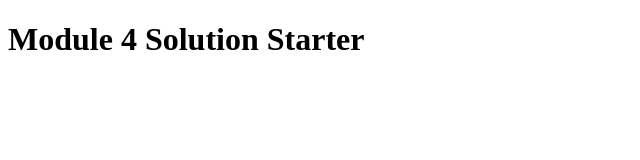
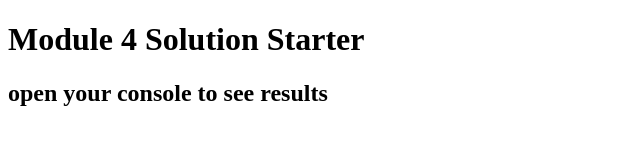
Before and after one commit to RishabhMishra19/Coursera-Asssignments, a plain HTML site: page assignment-3/index.html in a window 1280 px wide. Shown: the whole page, without its empty margins (0-640 px from the left). Drawn offline with Linux system fonts and the light colour scheme.

Commit message:
Update index.html

```diff
--- a/assignment-3/index.html
+++ b/assignment-3/index.html
@@ -13,5 +13,6 @@
 </head>
 <body>
   <h1>Module 4 Solution Starter</h1>
+  <h2>open your console to see results</h2>
 </body>
 </html>
```
